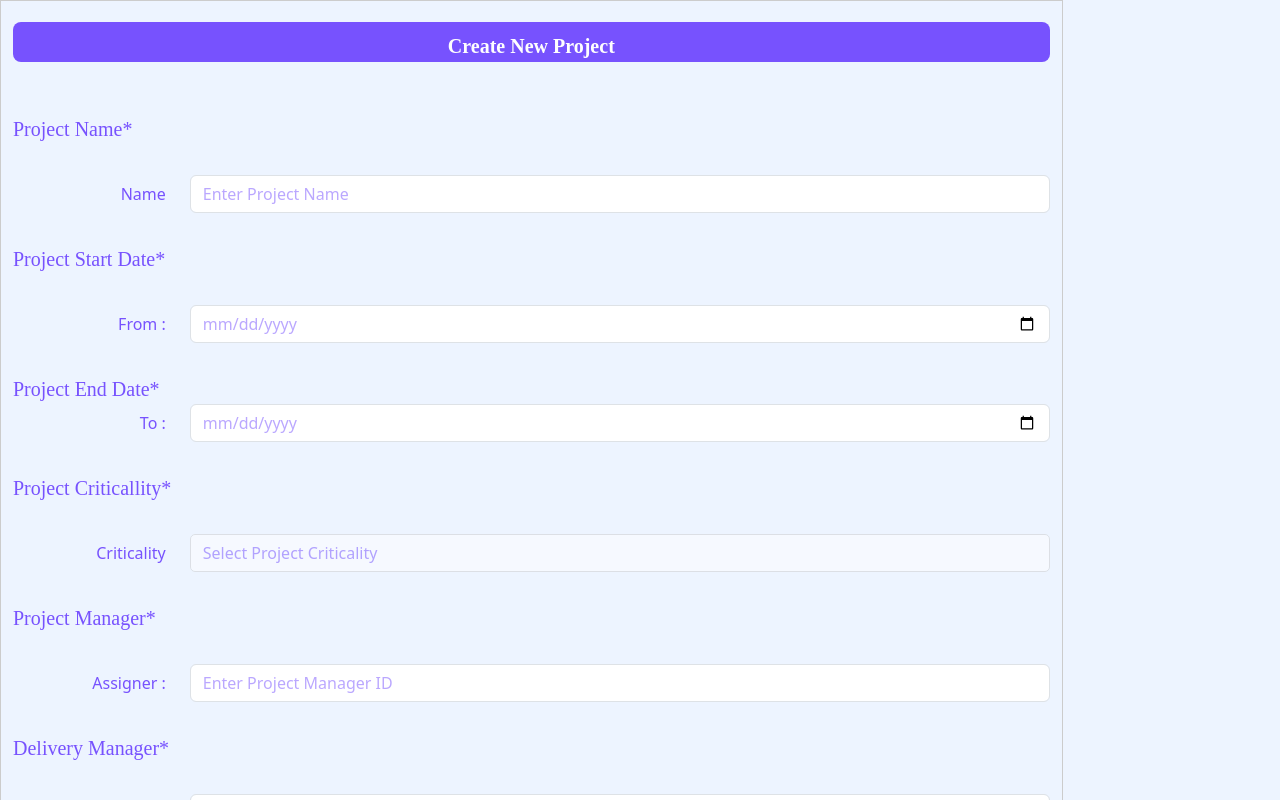
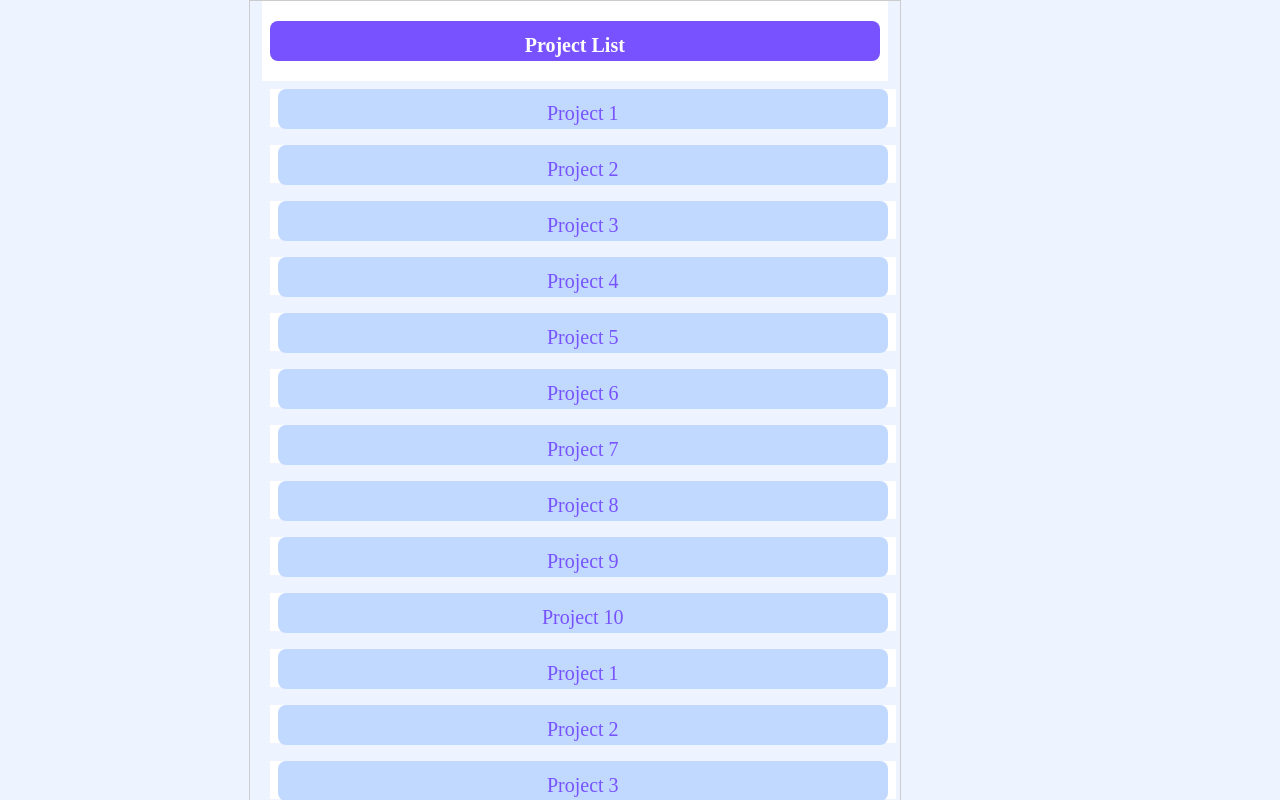
Before and after one commit to kavindarlm/resource-portfolio-mgmnt-frontend, an Angular app: page / in a window 1280 px wide. Shown: the top 800 px of the page. Built offline with nearby package versions, Linux system fonts and the light colour scheme.

Commit message:
Project-Management-V4

```diff
--- a/src/app/Project-management/create-project/create-project.component.html
+++ b/src/app/Project-management/create-project/create-project.component.html
@@ -6,7 +6,7 @@
         <div class="col-lg-10">
             <div class="container-lg form-container">
                 <app-project-buttuns [btnClss]="'label-project'" [text]="'Create New Project'"></app-project-buttuns>
-                <form  (ngSubmit)="onSaveProject()">
+                <form (ngSubmit)="onSaveProject()">
 
                     <div class="form-goup row-label">
                         <label class="pm-label" for="projectName">Project Name*</label>
--- a/src/app/Project-management/project-list/project-list.component.css
+++ b/src/app/Project-management/project-list/project-list.component.css
@@ -0,0 +1,15 @@
+.table-container{
+    width: 50%;
+    height: inherit;
+    margin-left: 20%;
+    border: solid 1px #ccc;
+}
+th, td {
+    padding: 8px; /* Padding for content spacing */
+    text-align: left; /* Text alignment within cells */
+  }
+.table-borderless{
+    border: none;
+    height: 300px;
+    overflow: auto;
+}
--- a/src/app/Project-management/project-list/project-list.component.html
+++ b/src/app/Project-management/project-list/project-list.component.html
@@ -1 +1,28 @@
-<p>project-list works!</p>
+<div class="container-lg-fluid">
+    <div class="row">
+            <div class="table-container">
+                <table class="table table-borderless">
+                    <thead>
+                        <tr>
+                            <th class="col">
+                                    <app-project-buttuns [btnClss]="'label-project'" [text]="'Project List'"></app-project-buttuns>
+                            </th>
+                        </tr>
+                    </thead>
+                    <tr *ngFor="let project of projectDetails ">
+                        <td>
+                            <app-project-buttuns [btnClss]="'btn-costom'" [text]="project.projectName" (Click)="openProject(project.projectName)"></app-project-buttuns>
+                        </td>
+                    </tr>
+                    <tr>
+                        <td>
+                            <!-- <app-button [btnClss]="'addproject'" [text]="'+ Add New Project'"
+                                [routerLink]="['/NewProjectForm']">
+                            </app-button> -->
+                            <app-project-buttuns [btnClss]="'addproject'" [text]="'Add New Project'"></app-project-buttuns>
+                        </td>
+                    </tr>
+                </table>
+            </div>
+    </div>
+</div>
--- a/src/app/Project-management/project-list/project-list.component.ts
+++ b/src/app/Project-management/project-list/project-list.component.ts
@@ -6,5 +6,180 @@ import { Component } from '@angular/core';
   styleUrl: './project-list.component.css'
 })
 export class ProjectListComponent {
+  constructor(){}
 
+
+  ngOnInit(): void {}
+
+  projectDetails: any = [
+    {
+      projectID: 1,
+      projectName: 'Project 1',
+      projectDescription: 'This is project 1',
+      projectStartDate: '2021-08-01',
+      projectEndDate: '2021-08-31',
+      projectStatus: 'Active',
+    },
+    {
+      projectID: 2,
+      projectName: 'Project 2',
+      projectDescription: 'This is project 2',
+      projectStartDate: '2021-09-01',
+      projectEndDate: '2021-09-30',
+      projectStatus: 'Inactive',
+    },
+    {
+      projectID: 3,
+      projectName: 'Project 3',
+      projectDescription: 'This is project 3',
+      projectStartDate: '2021-10-01',
+      projectEndDate: '2021-10-31',
+      projectStatus: 'Active',
+    },
+    {
+      projectID: 4,
+      projectName: 'Project 4',
+      projectDescription: 'This is project 4',
+      projectStartDate: '2021-11-01',
+      projectEndDate: '2021-11-30',
+      projectStatus: 'Active',
+    },
+    {
+      projectID: 5,
+      projectName: 'Project 5',
+      projectDescription: 'This is project 5',
+      projectStartDate: '2021-12-01',
+      projectEndDate: '2021-12-31',
+      projectStatus: 'Inactive',
+    },
+    {
+      projectID: 6,
+      projectName: 'Project 6',
+      projectDescription: 'This is project 6',
+      projectStartDate: '2022-01-01',
+      projectEndDate: '2022-01-31',
+      projectStatus: 'Active',
+    },
+    {
+      projectID: 7,
+      projectName: 'Project 7',
+      projectDescription: 'This is project 7',
+      projectStartDate: '2022-02-01',
+      projectEndDate: '2022-02-28',
+      projectStatus: 'Active',
+    },
+    {
+      projectID: 8,
+      projectName: 'Project 8',
+      projectDescription: 'This is project 8',
+      projectStartDate: '2022-03-01',
+      projectEndDate: '2022-03-31',
+      projectStatus: 'Inactive',
+    },
+    {
+      projectID: 9,
+      projectName: 'Project 9',
+      projectDescription: 'This is project 9',
+      projectStartDate: '2022-04-01',
+      projectEndDate: '2022-04-30',
+      projectStatus: 'Active',
+    },
+    {
+      projectID: 10,
+      projectName: 'Project 10',
+      projectDescription: 'This is project 10',
+      projectStartDate: '2022-05-01',
+      projectEndDate: '2022-05-31',
+      projectStatus: 'Active',
+    },
+    {
+      projectID: 1,
+      projectName: 'Project 1',
+      projectDescription: 'This is project 1',
+      projectStartDate: '2021-08-01',
+      projectEndDate: '2021-08-31',
+      projectStatus: 'Active',
+    },
+    {
+      projectID: 2,
+      projectName: 'Project 2',
+      projectDescription: 'This is project 2',
+      projectStartDate: '2021-09-01',
+      projectEndDate: '2021-09-30',
+      projectStatus: 'Inactive',
+    },
+    {
+      projectID: 3,
+      projectName: 'Project 3',
+      projectDescription: 'This is project 3',
+      projectStartDate: '2021-10-01',
+      projectEndDate: '2021-10-31',
+      projectStatus: 'Active',
+    },
+    {
+      projectID: 4,
+      projectName: 'Project 4',
+      projectDescription: 'This is project 4',
+      projectStartDate: '2021-11-01',
+      projectEndDate: '2021-11-30',
+      projectStatus: 'Active',
+    },
+    {
+      projectID: 5,
+      projectName: 'Project 5',
+      projectDescription: 'This is project 5',
+      projectStartDate: '2021-12-01',
+      projectEndDate: '2021-12-31',
+      projectStatus: 'Inactive',
+    },
+    {
+      projectID: 6,
+      projectName: 'Project 6',
+      projectDescription: 'This is project 6',
+      projectStartDate: '2022-01-01',
+      projectEndDate: '2022-01-31',
+      projectStatus: 'Active',
+    },
+    {
+      projectID: 7,
+      projectName: 'Project 7',
+      projectDescription: 'This is project 7',
+      projectStartDate: '2022-02-01',
+      projectEndDate: '2022-02-28',
+      projectStatus: 'Active',
+    },
+    {
+      projectID: 8,
+      projectName: 'Project 8',
+      projectDescription: 'This is project 8',
+      projectStartDate: '2022-03-01',
+      projectEndDate: '2022-03-31',
+      projectStatus: 'Inactive',
+    },
+    {
+      projectID: 9,
+      projectName: 'Project 9',
+      projectDescription: 'This is project 9',
+      projectStartDate: '2022-04-01',
+      projectEndDate: '2022-04-30',
+      projectStatus: 'Active',
+    },
+    {
+      projectID: 10,
+      projectName: 'Project 10',
+      projectDescription: 'This is project 10',
+      projectStartDate: '2022-05-01',
+      projectEndDate: '2022-05-31',
+      projectStatus: 'Active',
+    },
+    // Add more dummy projects as needed
+  ];
+
+  openProject(project: any) {
+    // Implement the logic to open the corresponding project
+    console.log('Opening project:', project.projectName);
+    alert("Opening project:");
+    // Example: Navigate to a project detail page
+    // this.router.navigate(['/project', project.id]);
+  }
 }
--- a/src/app/app.component.html
+++ b/src/app/app.component.html
@@ -1,2 +1,3 @@
 <!-- <app-pages-body></app-pages-body> -->
-<app-create-project></app-create-project>
+<!-- <app-create-project></app-create-project> -->
+<app-project-list></app-project-list>
```
